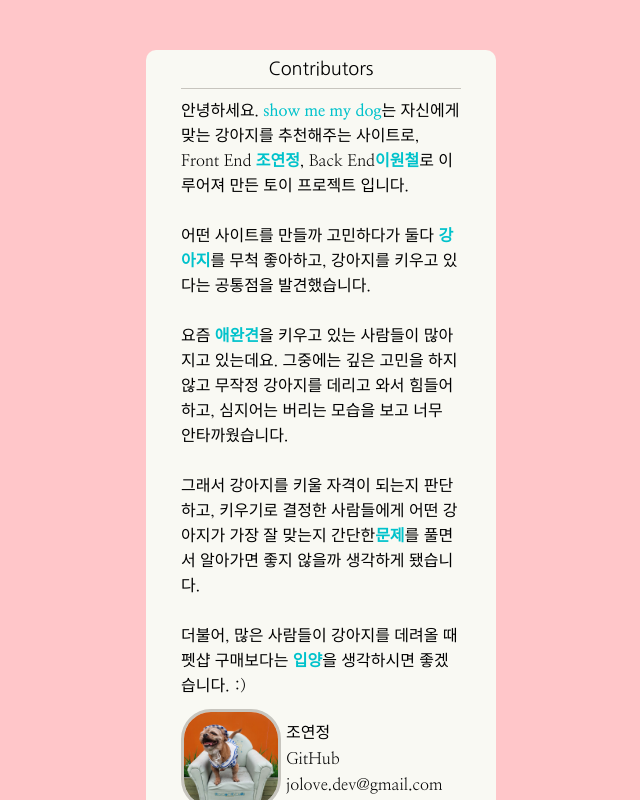
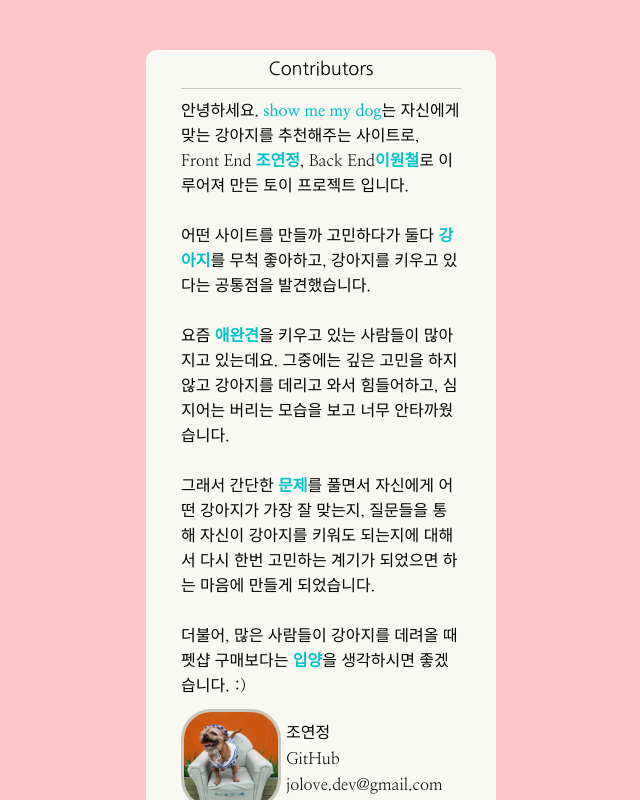
Before and after one commit to jo-love/dog_matching, a React (Create React App) app: page /contributors in a window 1280 px wide. Shown: the top 800 px of the page, without its empty margins (319-959 px from the left). Built offline with nearby package versions, Linux system fonts and the light colour scheme.

Commit message:
modify:contributors page 내용

```diff
--- a/src/Pages/Contributors/index.tsx
+++ b/src/Pages/Contributors/index.tsx
@@ -20,12 +20,13 @@ function Contributors() {
 					<br /> 어떤 사이트를 만들까 고민하다가 둘다 <b>강아지</b>를 무척 좋아하고, 강아지를 키우고 있다는 공통점을
 					발견했습니다.
 					<br />
-					<br /> 요즘 <b>애완견</b>을 키우고 있는 사람들이 많아지고 있는데요. 그중에는 깊은 고민을 하지 않고 무작정
-					강아지를 데리고 와서 힘들어하고, 심지어는 버리는 모습을 보고 너무 안타까웠습니다.
+					<br /> 요즘 <b>애완견</b>을 키우고 있는 사람들이 많아지고 있는데요. 그중에는 깊은 고민을 하지 않고 강아지를
+					데리고 와서 힘들어하고, 심지어는 버리는 모습을 보고 너무 안타까웠습니다.
 					<br />
 					<br />
-					그래서 강아지를 키울 자격이 되는지 판단하고, 키우기로 결정한 사람들에게 어떤 강아지가 가장 잘 맞는지 간단한
-					<b>문제</b>를 풀면서 알아가면 좋지 않을까 생각하게 됐습니다. <br />
+					그래서 간단한 <b>문제</b>를 풀면서 자신에게 어떤 강아지가 가장 잘 맞는지, 질문들을 통해 자신이 강아지를
+					키워도 되는지에 대해서 다시 한번 고민하는 계기가 되었으면 하는 마음에 만들게 되었습니다.
+					<br />
 					<br />
 					더불어, 많은 사람들이 강아지를 데려올 때 펫샵 구매보다는 <b>입양</b>을 생각하시면 좋겠습니다. :)
 				</p>
```
Also changed, not shown: 1 other file (tests, documents, lock files or other folders).
